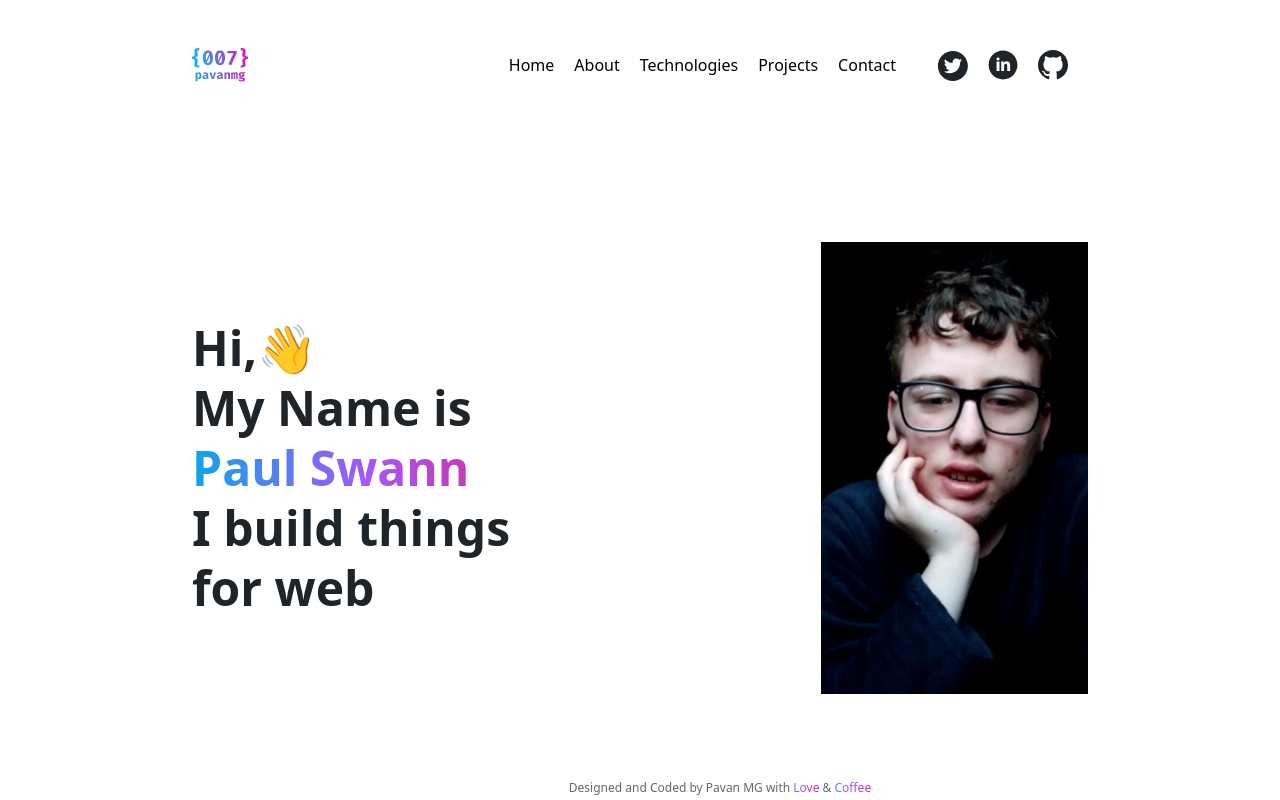
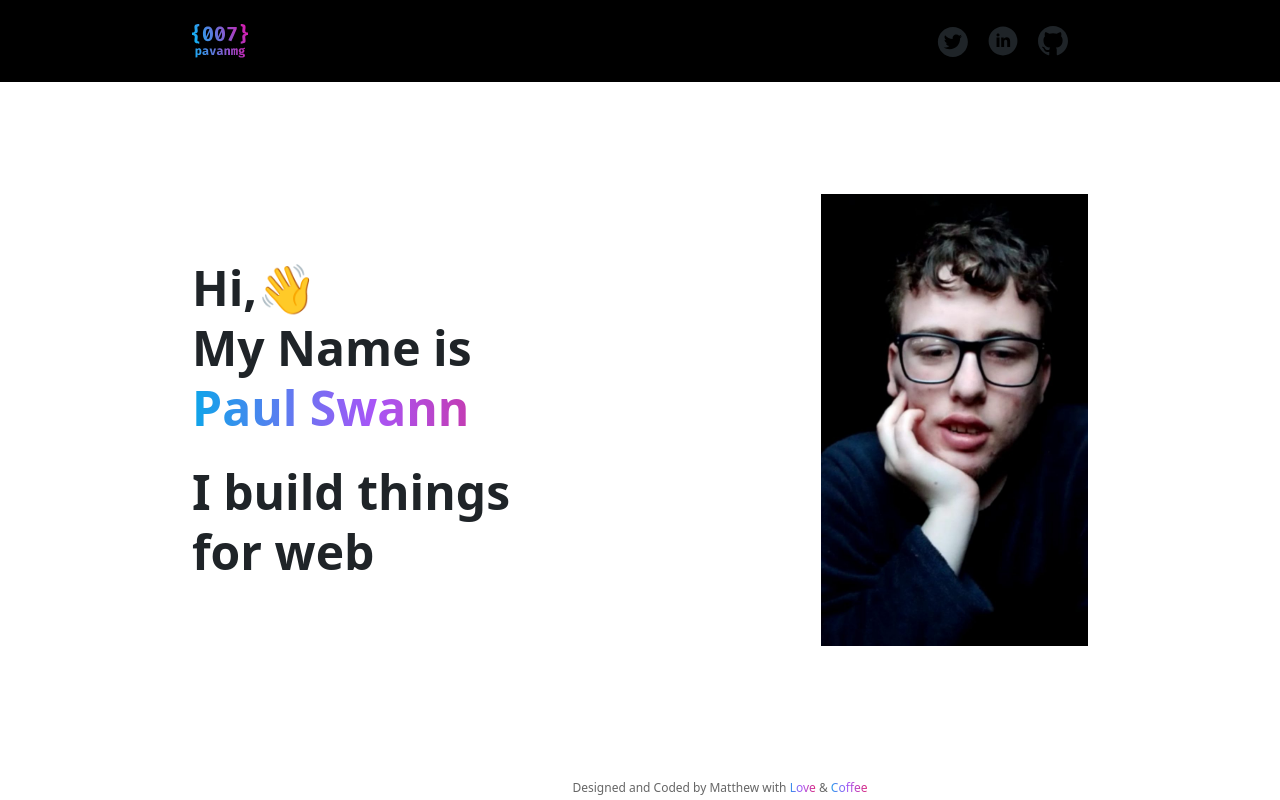
Before and after one commit to swraithe/swraithe-portfolio, a React (Create React App) app: page / in a window 1280 px wide. Built offline with nearby package versions, Linux system fonts and the light colour scheme.

Commit message:
udpated header

```diff
--- a/src/Components/Footer.js
+++ b/src/Components/Footer.js
@@ -10,7 +10,7 @@ function Footer() {
           target="_blank"
           rel="noreferrer noopener"
         >
-          Pavan MG
+          Matthew
         </a>{" "}
         with
         <span className="text-gradient font-medium"> Love</span> &
--- a/src/Components/Header.js
+++ b/src/Components/Header.js
@@ -10,8 +10,9 @@ function Header() {
   };
 
   return (
-    <header className="container mx-auto md:flex justify-between py-2 max-width">
-      <div className="flex justify-between items-center py-2 md:py-10">
+    <div className="bg-black">
+      <header className="container mx-auto md:flex justify-between py-1 max-width">
+        <div className="flex justify-between items-center py-2 md:py-5">
           <NavLink to="/">
             <img className="w-14" src={logos.logogradient} alt="logo" />
           </NavLink>
@@ -41,18 +42,18 @@ function Header() {
               </NavLink>
             </li>
             <li className="pb-1 md:pb-0">
-            <NavLink to="/about" onClick={toggleClass}>
-              About
+              <NavLink to="/projects" onClick={toggleClass}>
+                Projects
               </NavLink>
             </li>
             <li className="pb-1 md:pb-0">
               <NavLink to="/technologies" onClick={toggleClass}>
-              Technologies
+                Skills
               </NavLink>
             </li>
             <li className="pb-1 md:pb-0">
-            <NavLink to="/projects" onClick={toggleClass}>
-              Projects
+              <NavLink to="/about" onClick={toggleClass}>
+                About
               </NavLink>
             </li>
             <li>
@@ -61,7 +62,7 @@ function Header() {
               </NavLink>
             </li>
           </ul>
-        <ul className="flex justify-evenly items-center my-5 md:my-0 md:space-x-5 md:mr-5">
+          <ul className="flex justify-evenly text-xl items-center my-5 md:my-0 md:space-x-5 md:mr-5">
             <li>
               <a href={twitter} target="_blank" rel="noreferrer noopener">
                 <svg
@@ -111,6 +112,7 @@ function Header() {
           </ul>
         </nav>
       </header>
+    </div>
   );
 }
 
--- a/src/Pages/Home.js
+++ b/src/Pages/Home.js
@@ -71,6 +71,7 @@ function Home() {
         >
           {name}
         </h1>
+        <br />
         <h2
           ref={h13}
           className="text-2xl text-dark-heading dark:text-light-heading md:text-4xl xl:text-5xl xl:leading-tight font-bold"
--- a/src/index.css
+++ b/src/index.css
@@ -20,6 +20,7 @@
 }
 body {
   overflow-x: hidden;
+  background-color: rgb(27, 19, 19);
 }
 /* Hide scrollbar for Chrome, Safari and Opera */
 body::-webkit-scrollbar {
```
Lines whose indentation alone changed are shown as unchanged.
